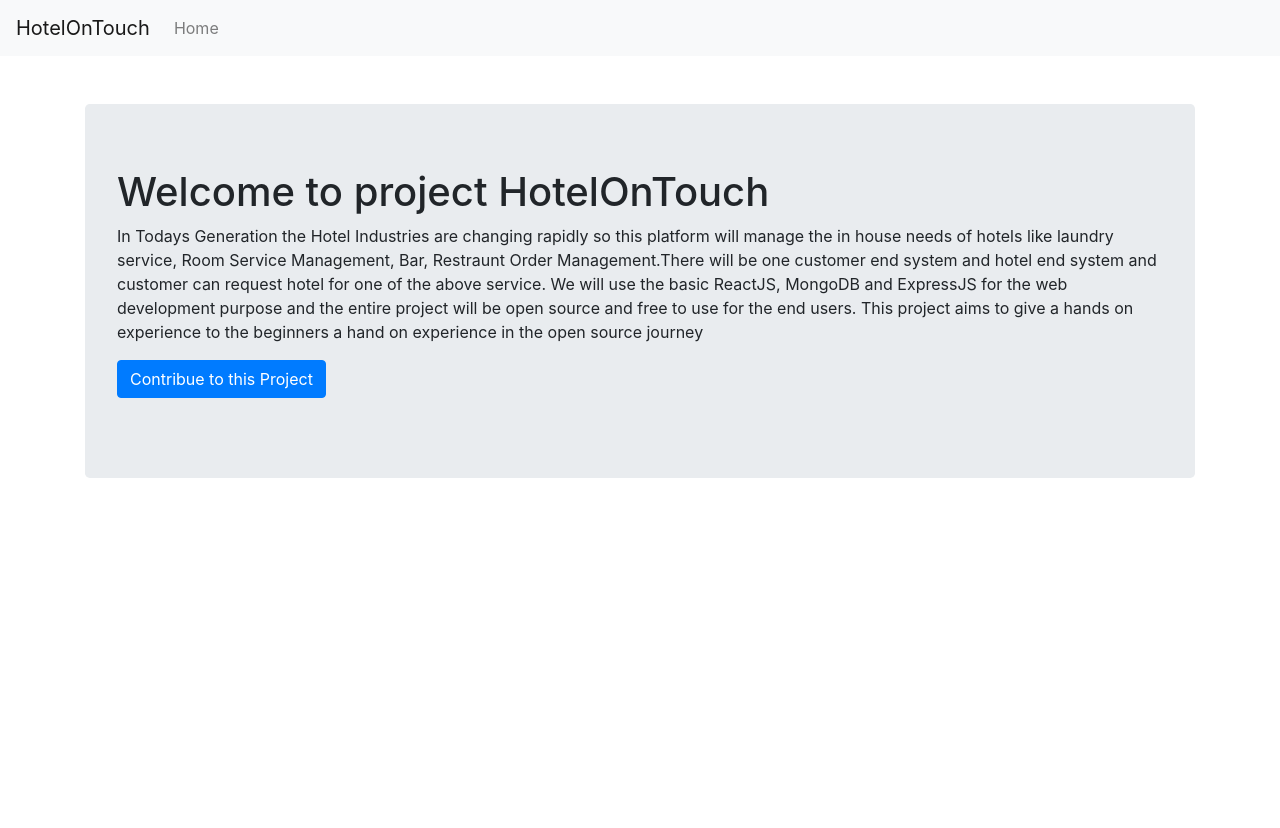
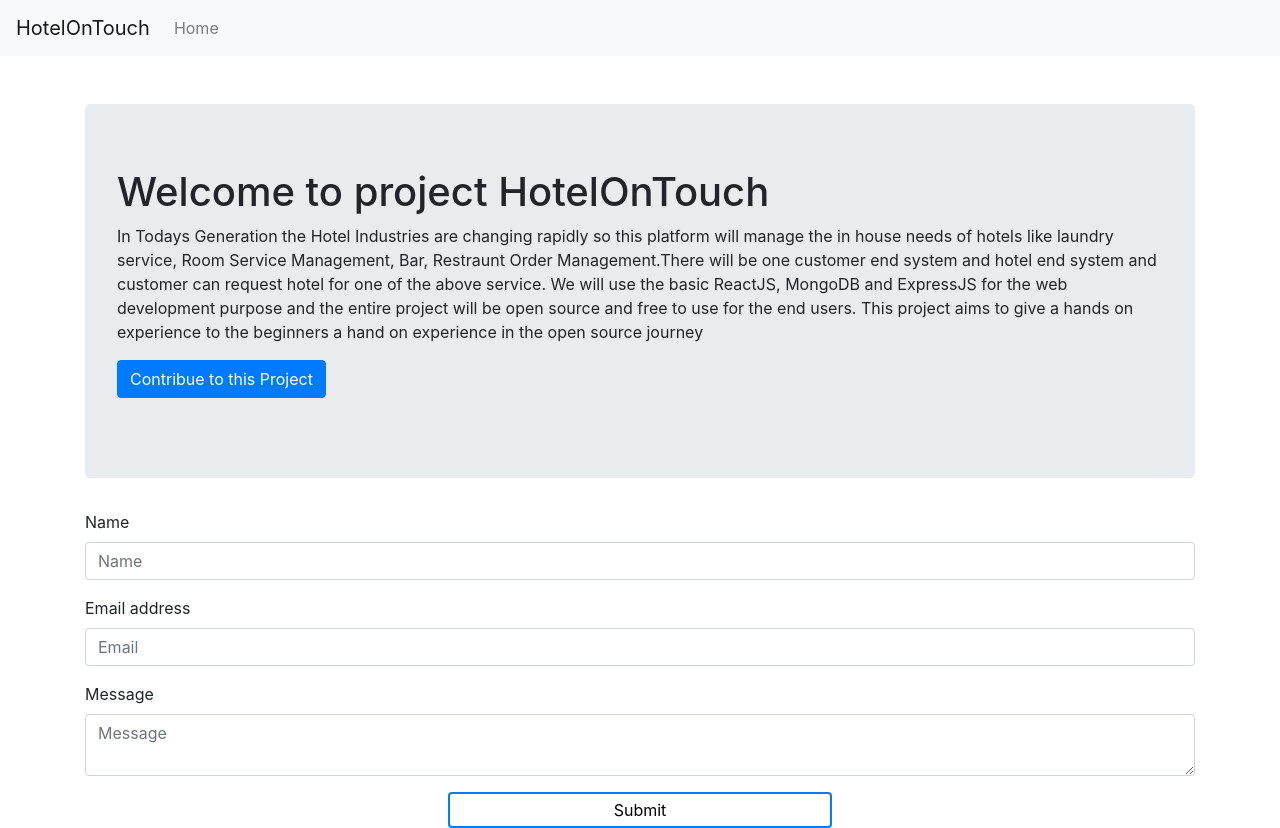
Before and after one commit to ayan-biswas0412/gssoc2021-HotelOnTouch, a React (Create React App) app in the folder hotelontouch/: page / in a window 1280 px wide. Before the commit the page ends 800 px from the top, so only its background shows below. Built offline with nearby package versions, Linux system fonts and the light colour scheme.

Commit message:
adding ContactUs component with react-boostrap and using in custom useForm hook for getting values from form ...

```diff
--- /dev/null
+++ b/hotelontouch/src/components/ContactUs.js
@@ -0,0 +1,69 @@
+import React, { useState } from 'react';
+import { Form } from 'react-bootstrap';
+
+const useForm = (initialValues) => {
+  const [values, setValues] = useState(initialValues);
+
+  return [
+    values,
+    (e) => setValues({ ...values, [e.target.name]: e.target.value }),
+  ];
+};
+
+const ContactUs = () => {
+  const [values, handleChange] = useForm({ name: '', email: '', message: '' });
+
+  const handleSubmit = (e) => {
+    e.preventDefault();
+    console.log(values);
+  };
+
+  return (
+    <Form
+      onSubmit={handleSubmit}
+      style={{ display: 'flex', flexDirection: 'column' }}
+    >
+      <Form.Group controlId='formGroupName'>
+        <Form.Label>Name</Form.Label>
+        <Form.Control
+          name='name'
+          type='string'
+          placeholder='Name'
+          onChange={handleChange}
+        />
+      </Form.Group>
+      <Form.Group controlId='formGroupEmail'>
+        <Form.Label>Email address</Form.Label>
+        <Form.Control
+          name='email'
+          type='email'
+          placeholder='Email'
+          onChange={handleChange}
+        />
+      </Form.Group>
+      <Form.Group controlId='formGroupMessage'>
+        <Form.Label>Message</Form.Label>
+        <Form.Control
+          name='message'
+          type='string'
+          as='textarea'
+          placeholder='Message'
+          onChange={handleChange}
+        />
+      </Form.Group>
+      <input
+        type='submit'
+        style={{
+          alignSelf: 'center',
+          width: '24em',
+          border: '2px solid #007bff',
+          borderRadius: '4px',
+          padding: '4px',
+          backgroundColor: 'white',
+        }}
+      />
+    </Form>
+  );
+};
+
+export default ContactUs;
--- a/hotelontouch/src/components/index.js
+++ b/hotelontouch/src/components/index.js
@@ -1 +1,2 @@
 export { default as NavbarComponent } from './NavbarComponent';
+export { default as ContactUs } from './ContactUs';
--- a/hotelontouch/src/pages/HomePage.js
+++ b/hotelontouch/src/pages/HomePage.js
@@ -1,21 +1,33 @@
 import React from 'react';
-import { Container,Jumbotron,Button } from 'react-bootstrap';
+import { Container, Jumbotron, Button } from 'react-bootstrap';
+import ContactUs from '../components/ContactUs';
 import { projectRepository } from '../data/projectData';
 
 function HomePage() {
   return (
     <Container>
-        <br/>
-        <br/>
+      <br />
+      <br />
       <Jumbotron>
         <h1>Welcome to project HotelOnTouch</h1>
         <p>
-                In Todays Generation the Hotel Industries are changing rapidly so this platform will manage the in house needs of hotels like laundry service, Room Service Management, Bar, Restraunt Order Management.There will be one customer end system and hotel end system and customer can request hotel for one of the above service. We will use the basic ReactJS, MongoDB and ExpressJS for the web development purpose and the entire project will be open source and free to use for the end users. This project aims to give a hands on experience to the beginners a hand on experience in the open source journey
+          In Todays Generation the Hotel Industries are changing rapidly so this
+          platform will manage the in house needs of hotels like laundry
+          service, Room Service Management, Bar, Restraunt Order
+          Management.There will be one customer end system and hotel end system
+          and customer can request hotel for one of the above service. We will
+          use the basic ReactJS, MongoDB and ExpressJS for the web development
+          purpose and the entire project will be open source and free to use for
+          the end users. This project aims to give a hands on experience to the
+          beginners a hand on experience in the open source journey
         </p>
         <p>
-                <Button variant="primary" href={projectRepository}>Contribue to this Project</Button>
+          <Button variant='primary' href={projectRepository}>
+            Contribue to this Project
+          </Button>
         </p>
       </Jumbotron>
+      <ContactUs />
     </Container>
   );
 }
```
Lines whose indentation alone changed are shown as unchanged.
